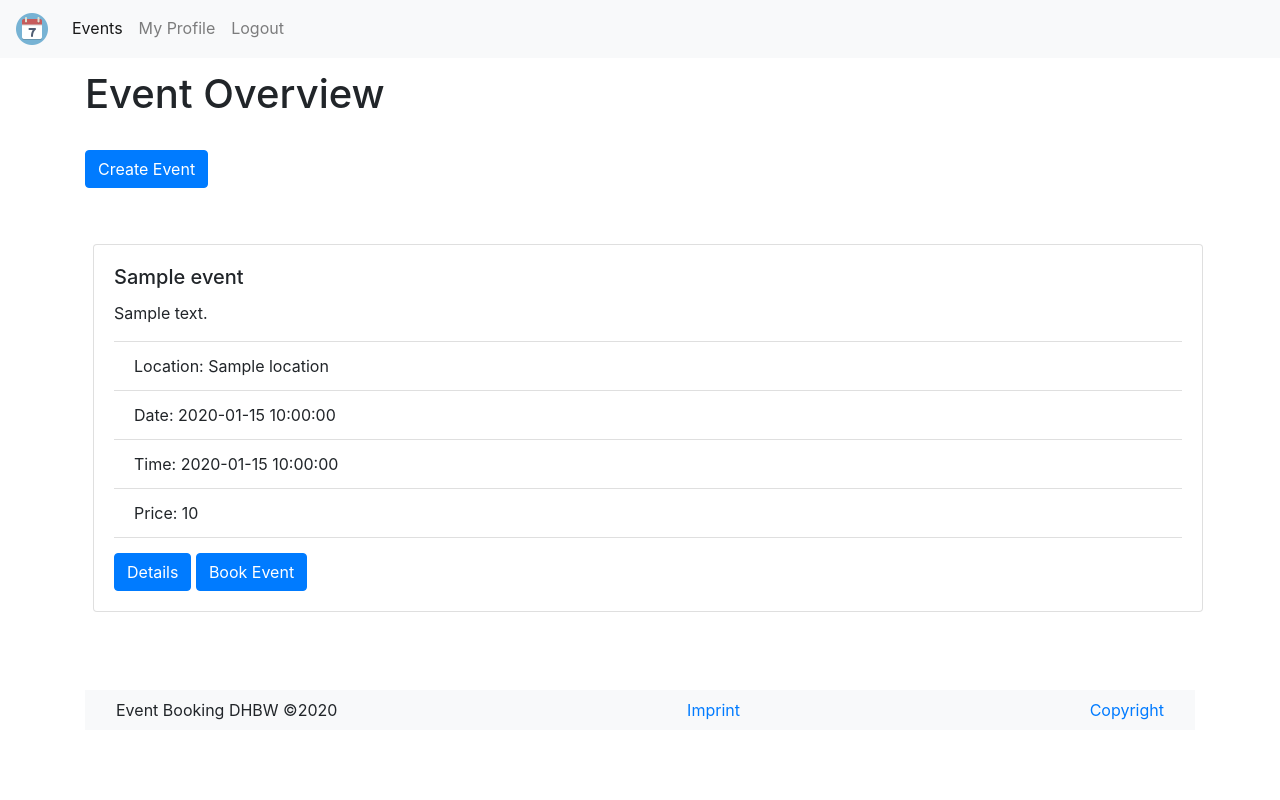
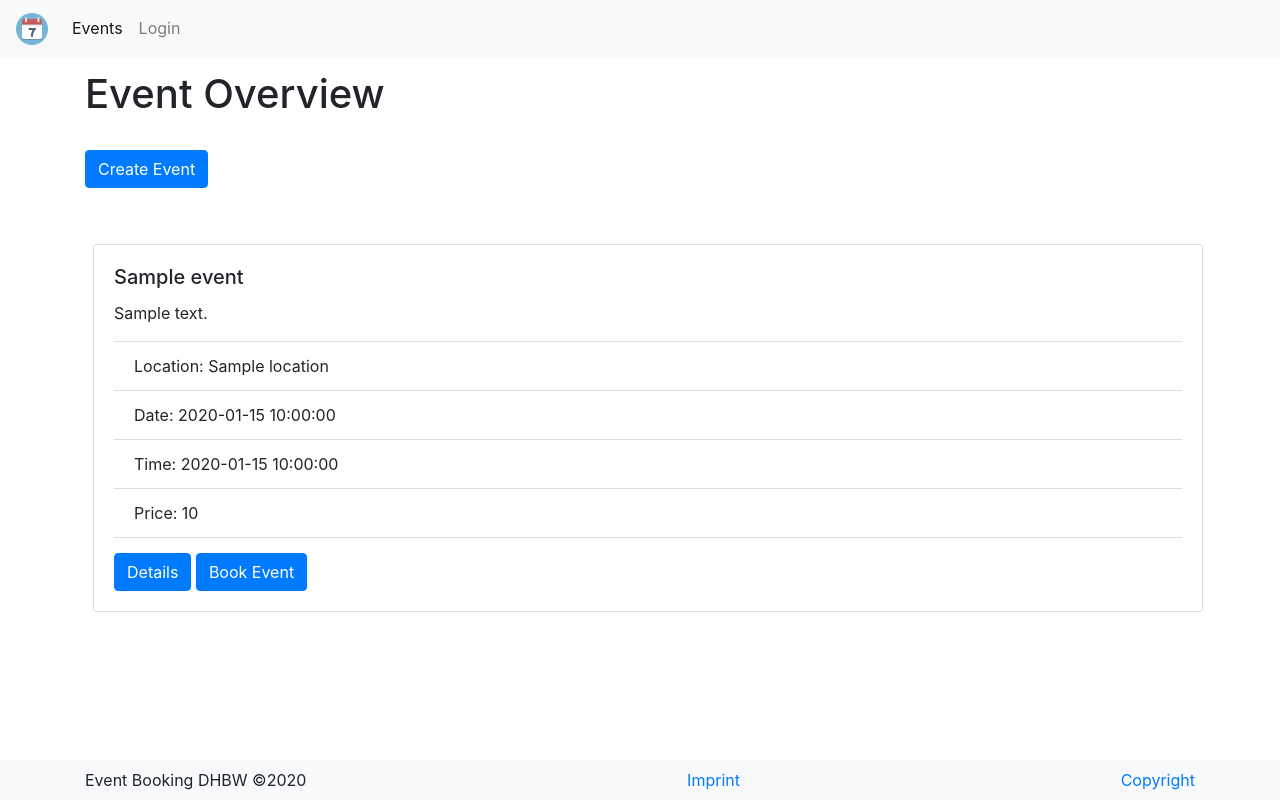
Before and after one commit to Haiyn/dhbw-event-booking, a PHP site: the page made by src/views/event-overview/event-overview.phtml in a window 1280 px wide. Run offline with PHP 8.4, Linux system fonts and the light colour scheme; the template is opened without the code that fills it: most values are stand-ins (such as "Sample title", 1, 10 or a date in 2020); some libraries are stand-ins or nearby versions.

Commit message:
fixed header and footer

```diff
--- a/src/views/shared/footer/footer.css
+++ b/src/views/shared/footer/footer.css
@@ -1,3 +1,7 @@
 footer {
+    position: absolute;
+    right: 0;
+    bottom: 0;
+    left:0;
     margin-top: 70px;
 }
--- a/src/views/shared/header/header.phtml
+++ b/src/views/shared/header/header.phtml
@@ -4,8 +4,23 @@
             <div class="navbar-nav">
                 <a class="navbar-brand" href="/event-overview"><img alt="Logo" src="/resources/icons/calendar.ico" height="32px"></a>
                 <a class="nav-item nav-link <?= strpos($_SERVER['REQUEST_URI'], "event") ? "active" : "" ?>" href="/event-overview">Events</a>
-                <a class="nav-item nav-link" <?= strpos($_SERVER['REQUEST_URI'], "profile") ? "active" : "" ?> href="#">My Profile</a>
+
+<!--                if user is logged in, display Profile button, else display login button-->
+                <?php if (isset($_SESSION["USER_ID"])) {?>
+                <a class="nav-item nav-link" <?= strpos($_SERVER['REQUEST_URI'], "profile") ? "active" : "" ?> href="/profile">My Profile</a>
+                <?php }else{ ?>
+                <a class="nav-item nav-link" href="/login">Login</a>
+                <?php } ?>
+
+<!--                if user is logged in, display logout button, else hide the button-->
+                <?php if(isset($_SESSION["USER_ID"])) {?>
                 <a class="nav-item nav-link" href="/login?logout">Logout</a>
+                <?php } else { ?>
+                <a class="nav-item nav-link" style="visibility: hidden" href="/login?logout">Logout</a>
+                <?php } ?>
+
+
+
             </div>
         </div>
     </nav>
```
